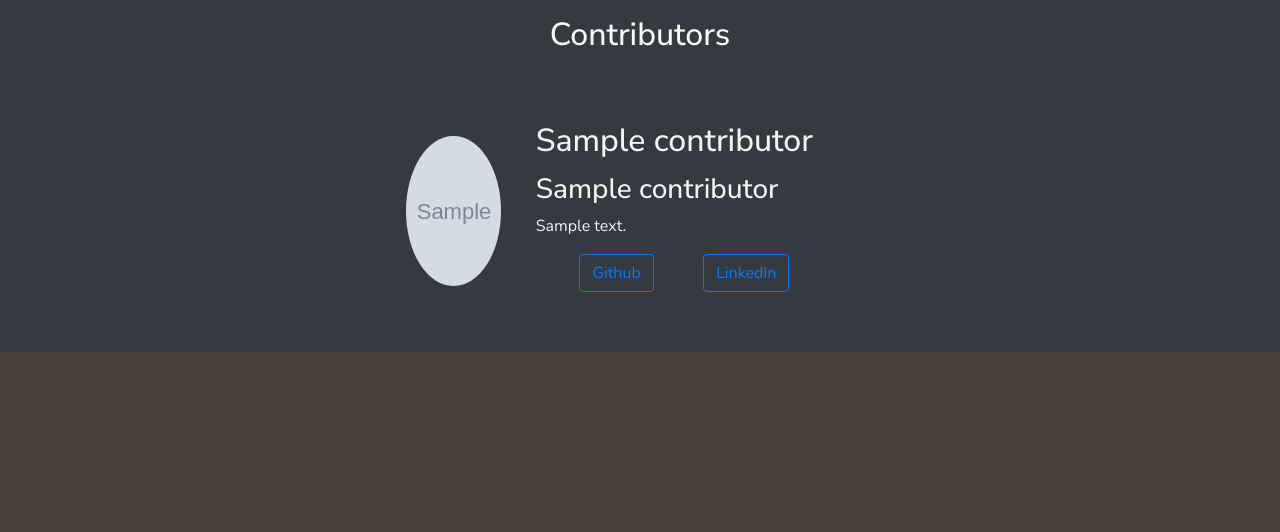
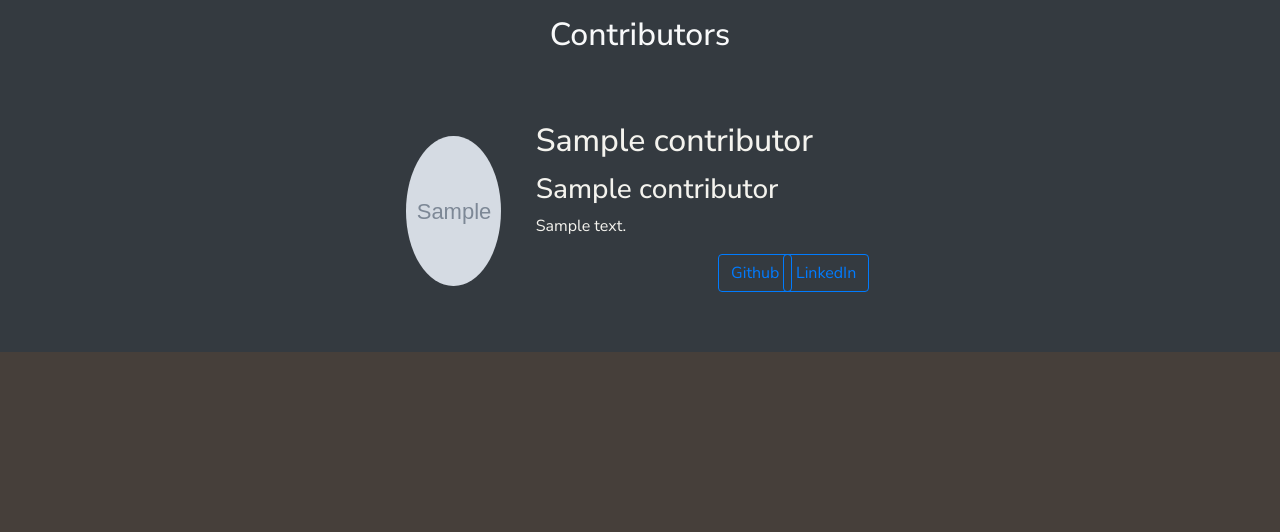
Before and after one commit to Damitwhy/Team4-Sep2024-Hackathon, a Django app: page /about/ in a window 1280 px wide. Shown: the part 72-604 px from the top of the page. Run offline with Django 5.2, Linux system fonts and the light colour scheme; tables that the repository leaves empty hold one stand-in row (values such as "Sample post"); grey boxes marked "Sample" are stand-in pictures.

Commit message:
Refactor code

```diff
--- a/core/templates/core/about.html
+++ b/core/templates/core/about.html
@@ -1,6 +1,5 @@
 {% extends 'base.html' %}
 {% load static %}
-
 {% block content %}
     <div class="container-fluid d-flex flex-column align-items-center bg-dark">
         <h1 class="main-heading mt-3 text-light">
@@ -15,7 +14,7 @@
                                  class="profile-img img-fluid rounded-circle text-decoration-underline mb-2"
                                  alt="{{ contributor.name }}">
                         </div>
-                <div class="col-md-8 d-flex flex-column card-body ">
+                        <div class="col-md-8 d-flex flex-column card-body">
                             <div class="text-end">
                                 <h2 class="card-title large">
                                     {{ contributor.name }}
@@ -28,12 +27,14 @@
                                 </p>
                             </div>
                             <div class="card profile-card d-flex bg-transparent border-0 justify-content-end">
-                        <div class="col-sm-12 col-md-6 small">
-                            <a href="{{ contributor.link_github }}" class="text-body-secondary btn btn btn-outline-primary"
+                                <div class="col-md-3 small">
+                                    <a href="{{ contributor.link_github }}"
+                                       class="text-body-secondary btn btn btn-outline-primary"
                                        target="_blank">Github</a>
                                 </div>
-                        <div class="col-sm-12 col-md-6 small">
-                            <a href="{{ contributor.link_linked_in }}" class="text-body-secondary btn btn btn-outline-primary"
+                                <div class="col-md-2 small">
+                                    <a href="{{ contributor.link_linked_in }}"
+                                       class="text-body-secondary btn btn btn-outline-primary"
                                        target="_blank">LinkedIn</a>
                                 </div>
                             </div>
```
Lines whose indentation alone changed are shown as unchanged.
